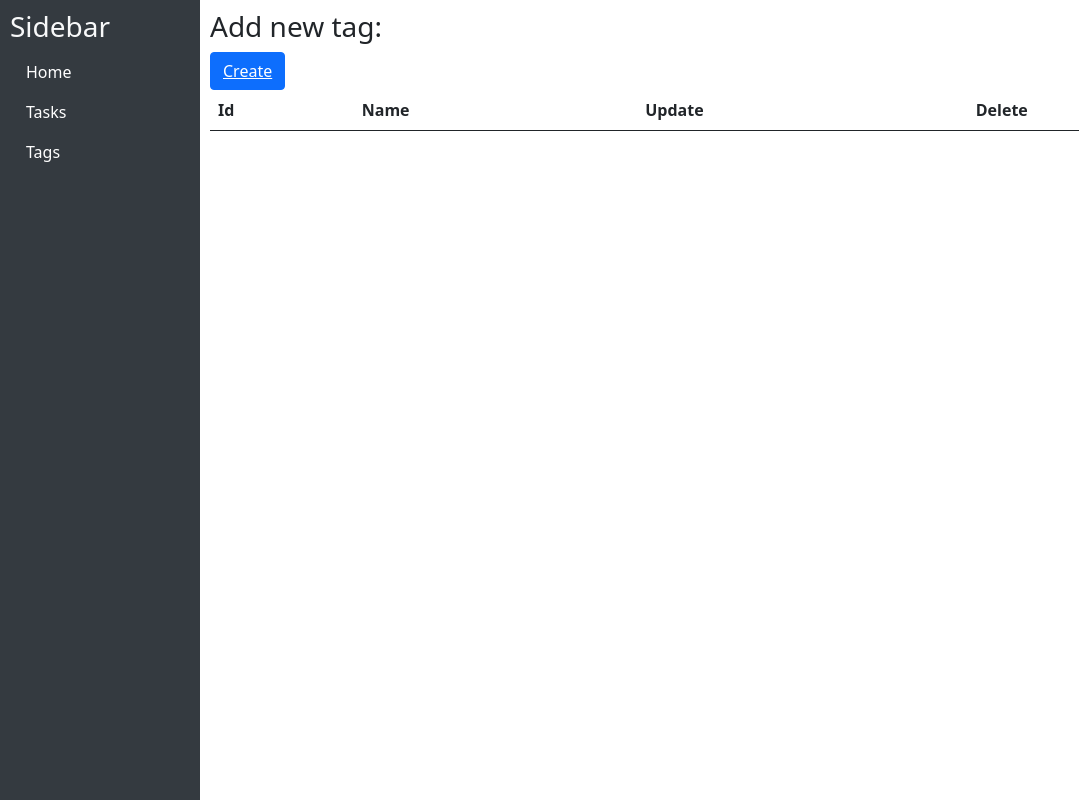
After one commit to VTeteruk/todo-list, a Django app: page /tags in a window 1280 px wide. The commit adds this page. Shown: the whole page, without its empty margins (0-1079 px from the left). Run offline with Django 4.2, Linux system fonts and the light colour scheme; data that the repository does not hold is empty; some libraries are stand-ins or nearby versions.

Commit message:
Implement tag functional

```diff
--- a/templates/includes/sidebar.html
+++ b/templates/includes/sidebar.html
@@ -8,6 +8,9 @@
       <li class="nav-item">
         <a class="nav-link" href="{% url 'todo:tasks' %}" style="text-decoration: none; color: #fff">Tasks</a>
       </li>
+      <li class="nav-item">
+        <a class="nav-link" href="{% url 'todo:tags' %}" style="text-decoration: none; color: #fff">Tags</a>
+      </li>
     </ul>
   </div>
 </div>
--- /dev/null
+++ b/templates/todo/tag_list.html
@@ -0,0 +1,28 @@
+{% extends "base.html" %}
+
+{% block title %}Tag list{% endblock %}
+
+{% block content %}
+  <h3>Add new tag: </h3>
+  <button class="btn btn-primary"><a href="{% url 'todo:tag-create' %}" style="color: white">Create</a></button>
+  <table class="table">
+    <thead>
+        <tr>
+            <th>Id</th>
+            <th>Name</th>
+            <th>Update</th>
+            <th>Delete</th>
+        </tr>
+    </thead>
+    <tbody>
+        {% for tag in tag_list %}
+            <tr>
+                <td>{{ tag.id }}</td>
+                <td>{{ tag.name }}</td>
+                <td><button class="btn btn-success"><a href="{% url 'todo:tag-update' pk=tag.id %}" style="color: #fff">Update</a></button></td>
+                <td><button class="btn btn-danger"><a href="{% url 'todo:tag-delete' pk=tag.id %}" style="color: #fff">Delete</a></button></td>
+            </tr>
+        {% endfor %}
+    </tbody>
+</table>
+{% endblock %}
--- a/todo/urls.py
+++ b/todo/urls.py
@@ -1,6 +1,17 @@
 from django.urls import path
 
-from todo.views import IndexView, TaskListView, TaskCreateView, TaskStatusUpdateView, TaskUpdateView, TaskDeleteView
+from todo.views import (
+    IndexView,
+    TaskListView,
+    TaskCreateView,
+    TaskStatusUpdateView,
+    TaskUpdateView,
+    TaskDeleteView,
+    TagListView,
+    TagCreateView,
+    TagUpdateView,
+    TagDeleteView,
+)
 
 urlpatterns = [
     path("", IndexView.as_view(), name="index"),
@@ -8,7 +19,11 @@ urlpatterns = [
     path("tasks/new/", TaskCreateView.as_view(), name="task-create"),
     path("task/<int:task_id>/status-update/", TaskStatusUpdateView.as_view(), name='task-status-update'),
     path("task/<int:pk>/update/", TaskUpdateView.as_view(), name="task-update"),
-    path("task/<int:pk>/delete/", TaskDeleteView.as_view(), name="task-delete")
+    path("task/<int:pk>/delete/", TaskDeleteView.as_view(), name="task-delete"),
+    path("tags", TagListView.as_view(), name="tags"),
+    path("tags/new/", TagCreateView.as_view(), name="tag-create"),
+    path("tag/<int:pk>/update/", TagUpdateView.as_view(), name="tag-update"),
+    path("tag/<int:pk>/delete/", TagDeleteView.as_view(), name="tag-delete"),
 ]
 
 app_name = "todo"
--- a/todo/views.py
+++ b/todo/views.py
@@ -3,7 +3,7 @@ from django.shortcuts import redirect
 from django.urls import reverse_lazy
 from django.views import generic
 
-from todo.models import Task
+from todo.models import Task, Tag
 
 
 class IndexView(generic.TemplateView):
@@ -41,3 +41,28 @@ class TaskDeleteView(generic.DeleteView):
     model = Task
     template_name = "todo/task_delete.html"
     success_url = reverse_lazy("todo:tasks")
+
+
+class TagListView(generic.ListView):
+    model = Tag
+    template_name = "todo/tag_list.html"
+
+
+class TagCreateView(generic.CreateView):
+    model = Tag
+    fields = "__all__"
+    success_url = reverse_lazy("todo:tags")
+    template_name = "todo/tag_form.html"
+
+
+class TagUpdateView(generic.UpdateView):
+    model = Tag
+    fields = "__all__"
+    template_name = "todo/tag_form.html"
+    success_url = reverse_lazy("todo:tags")
+
+
+class TagDeleteView(generic.DeleteView):
+    model = Tag
+    success_url = reverse_lazy("todo:tags")
+    template_name = "todo/tag_delete.html"
```
Also changed, not shown: templates/todo/tag_delete.html (added, +10 -0 lines), templates/todo/tag_form.html (added, +26 -0 lines).
